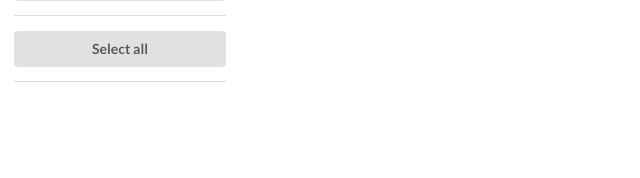
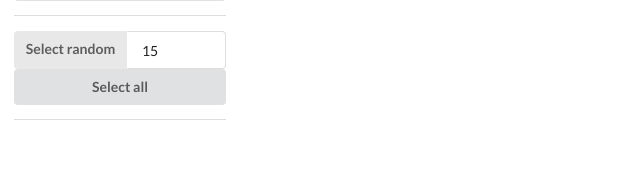
Before and after one commit to RevolveNTNU/quiz, a Django app: page / in a window 1280 px wide. Shown: the part 201-379 px from the top of the page, without its empty margins (0-640 px from the left). Run offline with Django 3.2, Linux system fonts and the light colour scheme; data that the repository does not hold is empty; some libraries are stand-ins or nearby versions.

Commit message:
add button to select random questions

```diff
--- a/quiz/templates/search.html
+++ b/quiz/templates/search.html
@@ -24,6 +24,10 @@
                 </div>
             </form>
             <div class="ui divider"></div>
+            <div class="ui fluid left labeled input">
+                <a id="select-button" class="ui label">Select random</a>
+                <input title="select-amount" id="select-amount" value="15" type="number">
+            </div>
             <div class="field">
                 <button id="select-all" class="ui fluid button">Select all</button>
             </div>
@@ -73,10 +77,39 @@
         </div>
     </div>
     <script>
+        // from https://stackoverflow.com/questions/2450954/how-to-randomize-shuffle-a-javascript-array
+        function shuffle(array) {
+            var currentIndex = array.length, temporaryValue, randomIndex;
+
+            // While there remain elements to shuffle...
+            while (0 !== currentIndex) {
+
+                // Pick a remaining element...
+                randomIndex = Math.floor(Math.random() * currentIndex);
+                currentIndex -= 1;
+
+                // And swap it with the current element.
+                temporaryValue = array[currentIndex];
+                array[currentIndex] = array[randomIndex];
+                array[randomIndex] = temporaryValue;
+            }
+
+            return array;
+        }
+
         $(document).ready(function () {
             $('#select-all')
                 .on('click', function () {
                     $('.checkbox').checkbox('check');
+                })
+            ;
+
+            $('#select-button')
+                .on('click', function () {
+                    amount = $('#select-amount').val();
+                    options = shuffle($('.checkbox:not(.checked)')).slice(0, amount);
+                    console.log(options);
+                    options.checkbox('check');
                 })
             ;
 
```
